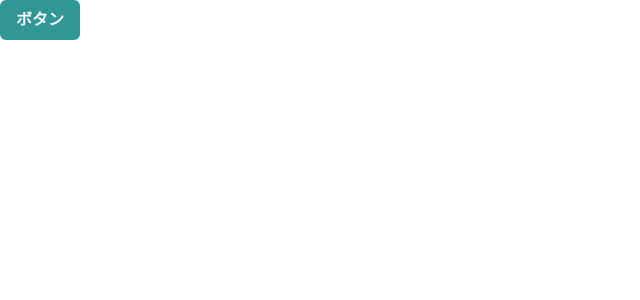
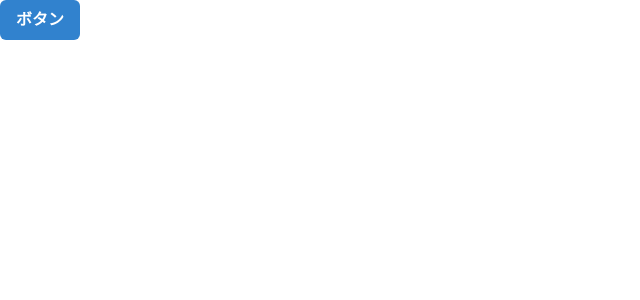
Before and after one commit to koinapu/react-chakra-ui, a React (Create React App) app: page / in a window 1280 px wide. Shown: the top 300 px of the page, without its empty margins (0-640 px from the left). Built offline with nearby package versions, Linux system fonts and the light colour scheme.

Commit message:
localで動くよう調整

```diff
--- a/src/App.tsx
+++ b/src/App.tsx
@@ -4,7 +4,7 @@ import "./styles.css";
 export default function App() {
   return (
     <ChakraProvider>
-      <Button colorScheme="teal">ボタン</Button>
+      <Button colorScheme="blue">ボタン</Button>
     </ChakraProvider>
   );
 }
```
